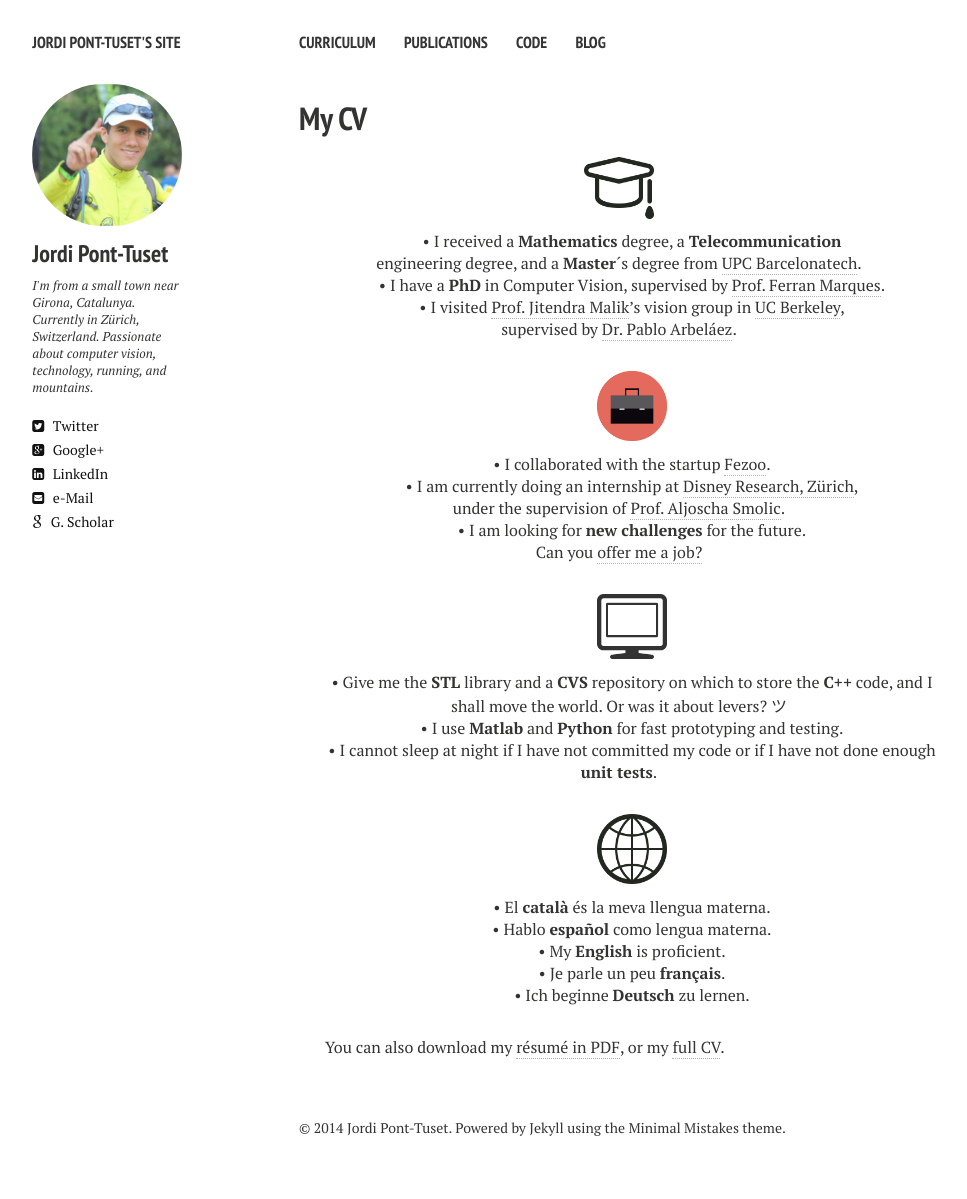
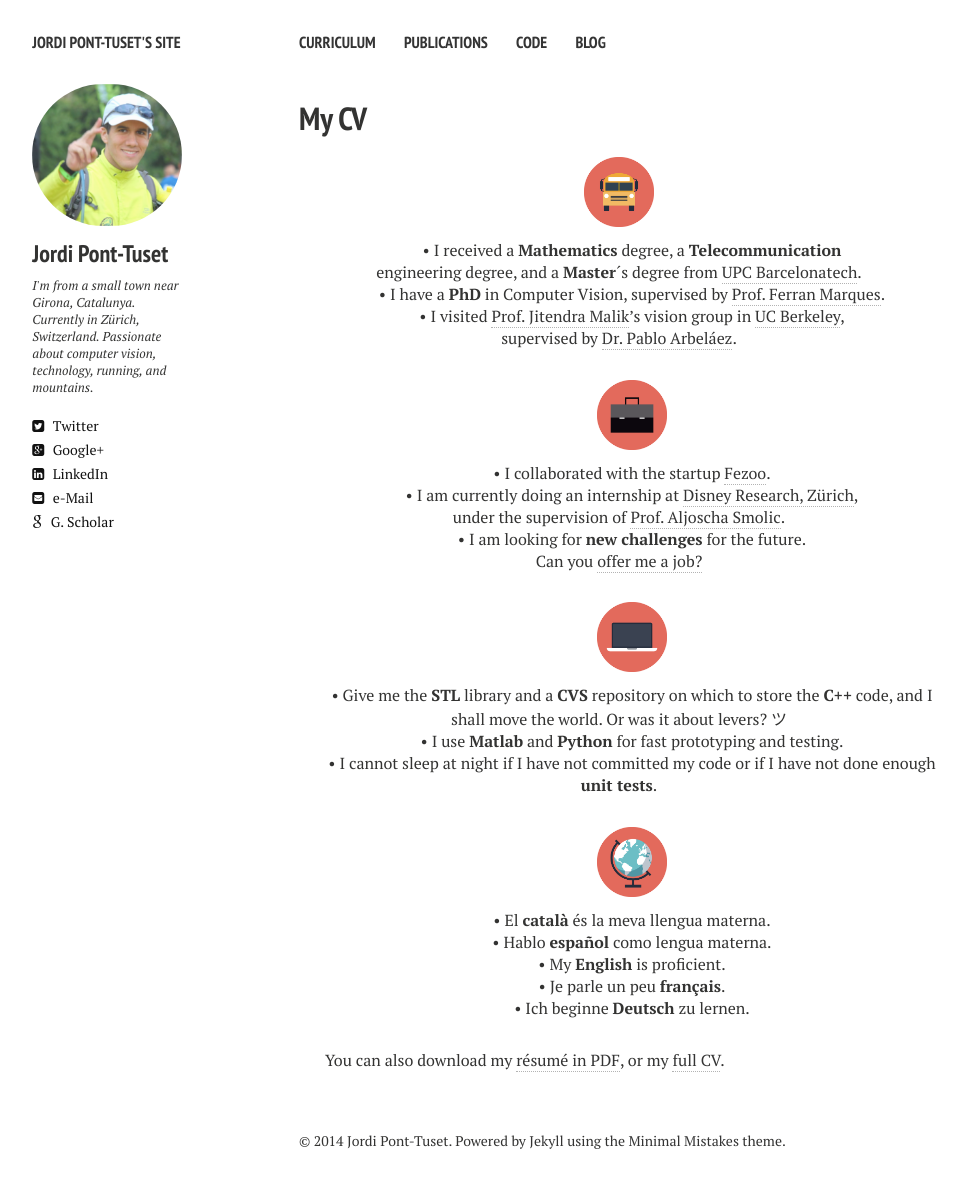
Before and after one commit to jponttuset/jponttuset.github.io, a Jekyll site: the page built from cv.md, in a window 1280 px wide. Shown: the whole page, without its empty margins (21-988 px from the left). Built offline with Jekyll 4.4.1, drawn with Linux system fonts in a browser that asks for light colours; nearby versions of some CDN libraries.

Commit message:
- Tuning resume

```diff
--- a/_layouts/cv.html
+++ b/_layouts/cv.html
@@ -44,7 +44,7 @@
   <article>
     <h1>{{ page.title }}</h1>
     <div class="article-wrap">
-    <p align="center" class=bottom-small><img src="{{ site.url }}/images/study.png" alt="Education" width="70" height="70"></p>
+    <p align="center" class=bottom-small><img src="{{ site.url }}/images/Bus.png" alt="Education" width="70" height="70"></p>
     <p align="center">&#8226 I received a <strong>Mathematics</strong> degree, a <strong>Telecommunication</strong><br>engineering degree, and a <strong>Master</strong>´s degree from <a href="http://www.upc.edu" target="_blank">UPC Barcelonatech</a>.</p>
     <p align="center">&#8226 I have a <strong>PhD</strong> in Computer Vision, supervised by <a href="https://imatge.upc.edu/web/ferran" target="_blank">Prof. Ferran Marques</a>.</p>
     <p align="center" class="bottom-three">&#8226 I visited <a href="http://www.cs.berkeley.edu/~malik/" target="_blank">Prof. Jitendra Malik</a>’s vision group in <a href="http://www.berkeley.edu" target="_blank">UC Berkeley</a>,<br>supervised by <a href="http://www.cs.berkeley.edu/~arbelaez/index.html" target="_blank">Dr. Pablo Arbeláez</a>.</p>
@@ -54,12 +54,12 @@
     <p align="center">&#8226 I am currently doing an internship at <a href="http://www.disneyresearch.com/research-labs/disney-research-zurich/" target="_blank">Disney Research, Zürich</a>,<br>under the supervision of <a href="http://zurich.disneyresearch.com/~smolica/" target="_blank">Prof. Aljoscha Smolic</a>.</p>
     <p align="center" class="bottom-three">&#8226 I am looking for <strong>new challenges</strong> for the future.<br>Can you <a href="mailto:jpont01@gmail.com">offer me a job?</a></p>
 
-    <p align="center" class=bottom-small><img src="{{ site.url }}/images/display.png" alt="Computer Skills" width="70" height="70"></p>
+    <p align="center" class=bottom-small><img src="{{ site.url }}/images/MacBook.png" alt="Computer Skills" width="70" height="70"></p>
     <p align="center">&#8226 Give me the <strong>STL</strong> library and a <strong>CVS</strong> repository on which to store the <strong>C++</strong> code, and I shall move the world. Or was it about levers? &#12484;</p>
     <p align="center">&#8226 I use <strong>Matlab</strong> and <strong>Python</strong> for fast prototyping and testing.</p>
     <p align="center" class="bottom-three">&#8226 I cannot sleep at night if I have not committed my code or if I have not done enough <strong>unit tests</strong>.</p>
 
-    <p align="center" class=bottom-small><img src="{{ site.url }}/images/world.png" alt="Languages" width="70" height="70"></p>
+    <p align="center" class=bottom-small><img src="{{ site.url }}/images/World2.png" alt="Languages" width="70" height="70"></p>
     <p align="center">&#8226 El <strong>català</strong> és la meva llengua materna.</p>
     <p align="center">&#8226 Hablo <strong>español</strong> como lengua materna.</p>
     <p align="center">&#8226 My <strong>English</strong> is proficient.</p>
```
Also changed, not shown: images/Bus.png (added), images/MacBook.png (added), images/World2.png (added).
